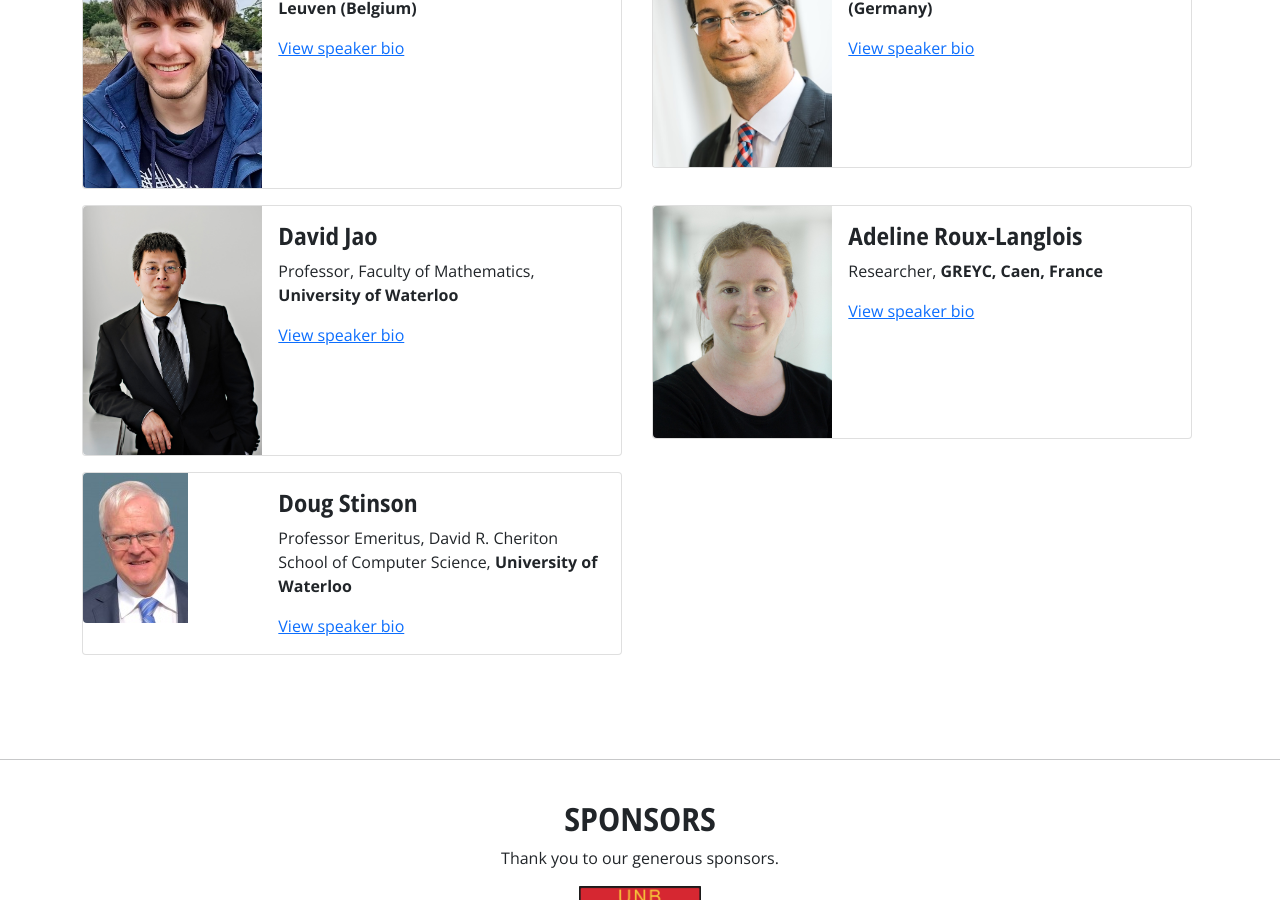
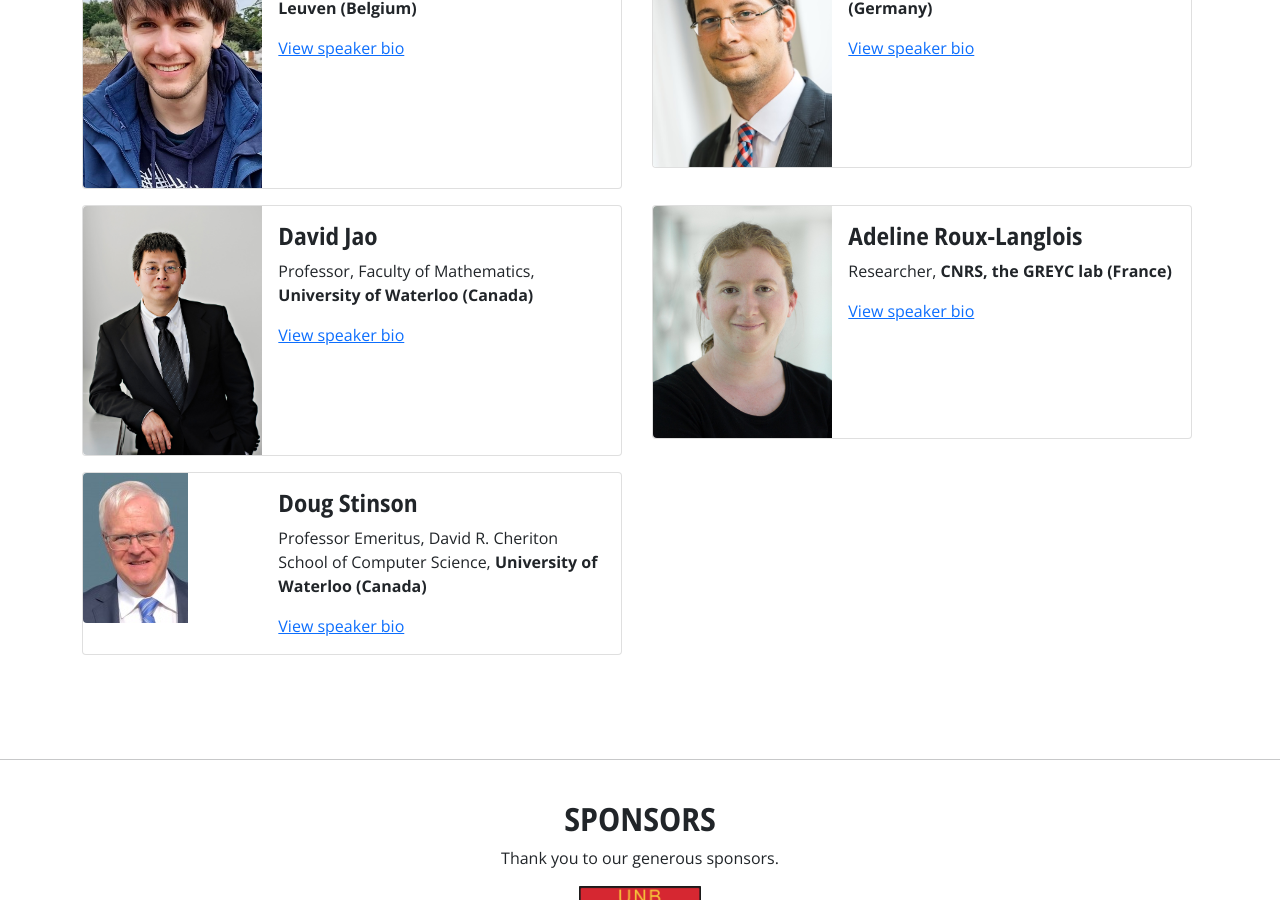
Before and after one commit to sac-workshop/sac-2023, a Jekyll site: the page built from speakers.html, in a window 1280 px wide and 900 px high, scrolled down 426 px. Built offline with Jekyll 4.4.1, drawn with Linux system fonts in a browser that asks for light colours.

Commit message:
updating speakers

```diff
--- a/_data/speakers.yml
+++ b/_data/speakers.yml
@@ -15,21 +15,21 @@
 - name: David Jao
   image: images/people/davidjao.jpg
   title: Professor, Faculty of Mathematics
-  affiliation:  University of Waterloo
+  affiliation:  University of Waterloo (Canada)
   bio:
   - David Jao received his Ph.D in Mathematics from Harvard University in 2003. From 2003 to 2006, he worked in the Cryptography and Anti-Piracy Group at Microsoft Research, contributing cryptographic software modules for several Microsoft products. He is currently a professor in the Mathematics Faculty at the University of Waterloo. His research interests include elliptic curve cryptography, post-quantum cryptography, protocol design, and implementation. Prof. Jao is one of the inventors of isogeny-based cryptography and principal submitter of the SIKE cryptosystem, which advanced to round 4 of the NIST post-quantum cryptography standardization process before being broken in 2022.
 
 - name: Adeline Roux-Langlois
   image: images/people/rouxlanglois.jpg
   title: Researcher
-  affiliation: GREYC, Caen, France
+  affiliation: CNRS, the GREYC lab (France)
   bio:
   - Adeline Roux-Langlois is a full-time researcher for CNRS (chargée de recherche in French) at the GREYC Lab in Caen, France. She obtained her PhD at the ENS Lyon in 2014 and worked as a postdoctoral researcher at EPFL in Switzerland. Her research focuses on lattice-based cryptography, in particular on the theoretical hardness of the underlying assumptions like the Learning With Errors problem (LWE) and its Module variant (MLWE). She also works on cryptographic constructions based on lattices.
 
 - name: Doug Stinson
   image: images/people/doug_head.jpg
   title: Professor Emeritus, David R. Cheriton School of Computer Science
-  affiliation: University of Waterloo
+  affiliation: University of Waterloo (Canada)
   bio:
   - Dr. Douglas Stinson obtained his PhD in Mathematics 1981 from the University of Waterloo. He  held postdoctoral and faculty positions at the University of Manitoba (1981-1989); the University of Nebraska-Lincoln (1990-1998); and the University of Waterloo (1998-2019), where he was a University Professor from 2013-2019. Following his retirement in 2019, Dr.  Stinson is a Professor Emeritus in the David R. Cheriton School of Computer Science at the University of Waterloo. He is also an Adjunct Research Professor in the School of Mathematics and Statistics at Carleton University.
   - Dr. Stinson's research interests include  combinatorial mathematics (especially combinatorial design theory and coding theory) and cryptography (especially unconditionally secure cryptography). He is the author of almost 400 research papers and books, including the best-selling textbook Cryptography Theory and Practice, which is now in its fourth edition. Dr. Stinson has supervised 17 PhD students and 16 Masters students. He was elected as a Fellow of the Royal Society of Canada in 2011.
```
